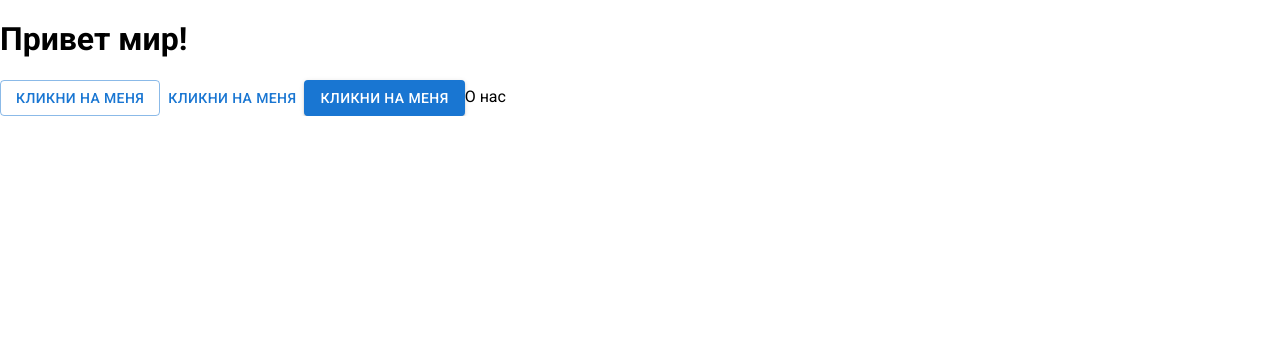
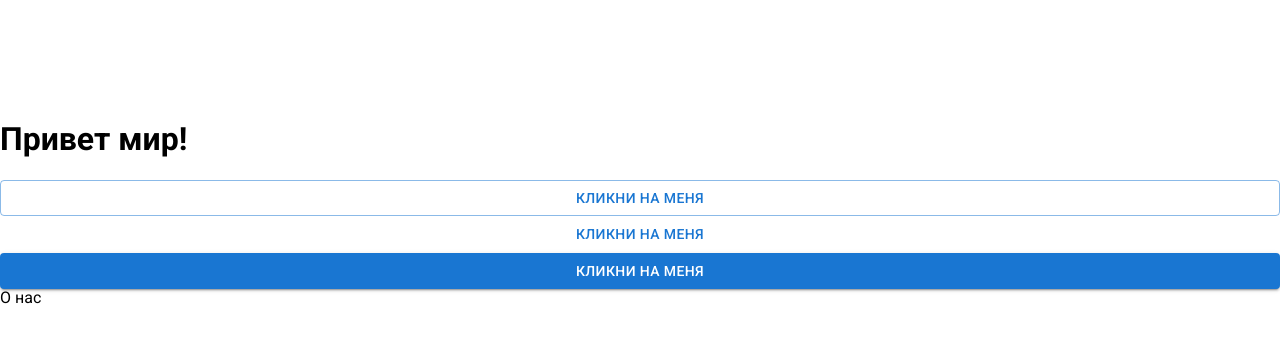
Before and after one commit to pustart/exchanger-front-dsr, a Next.js app: page / in a window 1280 px wide. Shown: the top 342 px of the page. Built offline with nearby package versions, Linux system fonts and the light colour scheme.

Commit message:
feat: add root font size

```diff
--- a/src/styles/global.css
+++ b/src/styles/global.css
@@ -21,16 +21,27 @@
   --critic-strong: #FF564F;
   --warning-strong: #FF912C;
   --success-strong: #34C759;
+  --content-width-pc: 1180px;
+  --content-width-mobile: 382px;
+  font-size: 16px;
 }
 
 
 html, body, main {
+  display: flex;
   overflow-x: hidden;
+  flex-direction: column;
 
   box-sizing: border-box;
-  scrollbar-color: var(--faint-strong) var(--faint-weak-up);
+  width: 100vw;
+  height: 2000px;
 
   font-family: var(--font-roboto);
+  scrollbar-color: var(--faint-strong) var(--faint-weak-up);
+}
+
+main {
+  padding-top: 6.24rem;
 }
 
 *,
```
